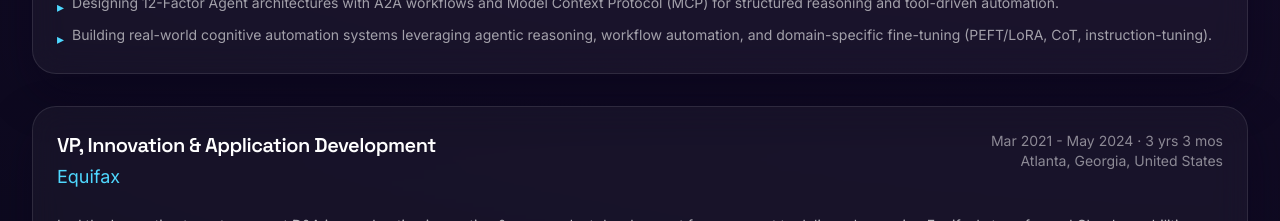
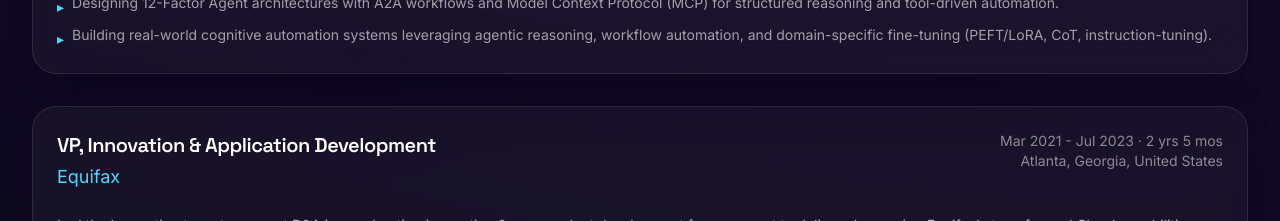
Before and after one commit to gillella/gillella.github.io, a Next.js app: page / in a window 1280 px wide. Shown: the part 3100-3321 px from the top of the page. Built offline with nearby package versions, Linux system fonts and the light colour scheme.

Commit message:
Fix Equifax VP role dates

```diff
--- a/src/data/profile.ts
+++ b/src/data/profile.ts
@@ -29,7 +29,7 @@
   {
     company: 'Equifax',
     role: 'VP, Innovation & Application Development',
-    period: 'Mar 2021 - May 2024 · 3 yrs 3 mos',
+    period: 'Mar 2021 - Jul 2023 · 2 yrs 5 mos',
     location: 'Atlanta, Georgia, United States',
     description: 'Led the Innovation team to support D&A in accelerating innovation & new product development from concept to delivery leveraging Equifax\'s transformed Cloud capabilities.',
     highlights: [
```
